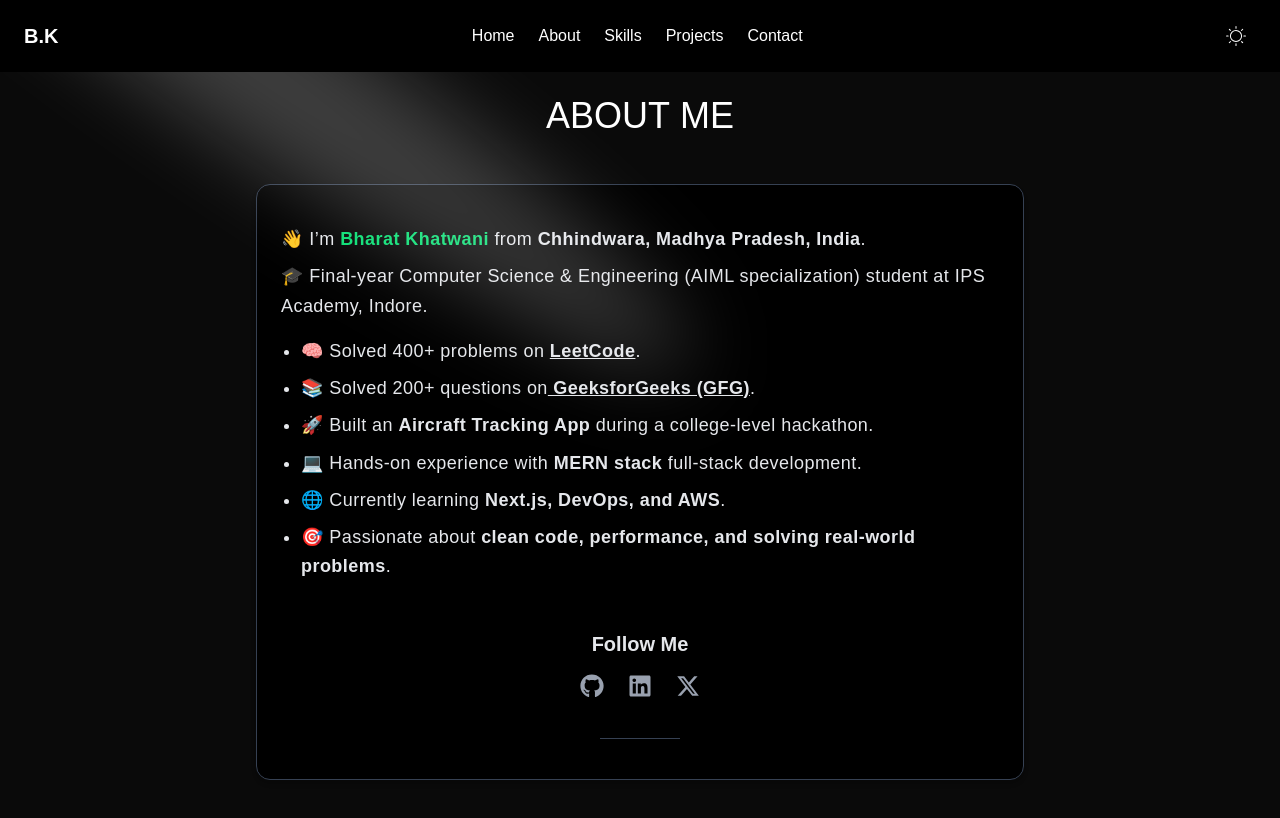
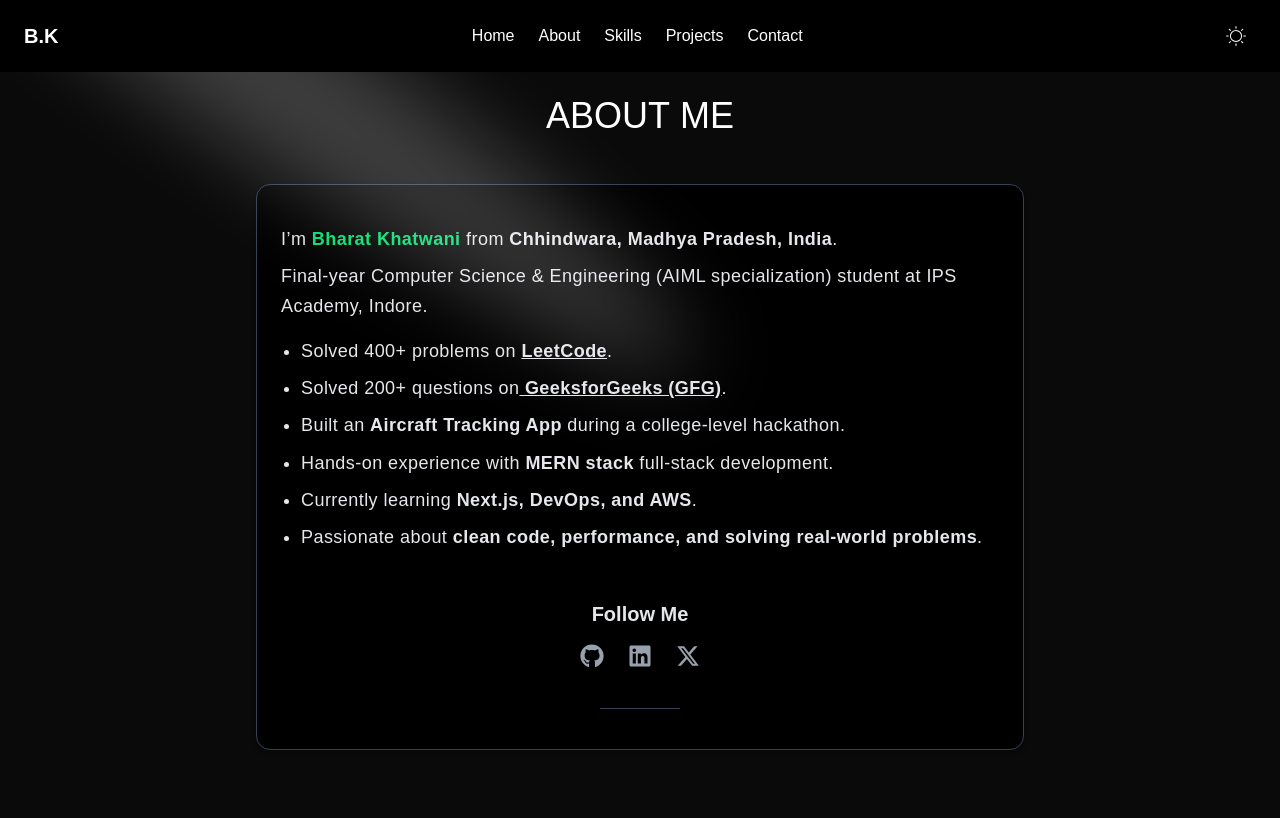
Before and after one commit to BharatKhatwani/NEW-Portfolio, a Next.js app: page /about in a window 1280 px wide. Built offline with nearby package versions, Linux system fonts and the light colour scheme.

Commit message:
'REMOVE ICON'

```diff
--- a/src/app/about/page.tsx
+++ b/src/app/about/page.tsx
@@ -30,16 +30,16 @@ const About = () => {
         }}
       >
         <p className="text-sm sm:text-base md:text-lg leading-relaxed tracking-wide text-left">
-          👋 I’m <span className="text-green-600 dark:text-green-400 font-bold">Bharat Khatwani</span> from <span className="font-semibold">Chhindwara, Madhya Pradesh, India</span>.
-          <span className="block mt-2">🎓 Final-year Computer Science & Engineering (AIML specialization) student at IPS Academy, Indore.</span>
+           I’m <span className="text-green-600 dark:text-green-400 font-bold">Bharat Khatwani</span> from <span className="font-semibold">Chhindwara, Madhya Pradesh, India</span>.
+          <span className="block mt-2"> Final-year Computer Science & Engineering (AIML specialization) student at IPS Academy, Indore.</span>
 
           <ul className="list-disc pl-5 mt-4 space-y-2">
-            <li>🧠 Solved 400+ problems on  <span className="font-semibold"><a href="https://leetcode.com/u/bharatkhatwani/" className="underline" target="_blank" rel="noopener noreferrer">LeetCode</a></span>.</li>
-            <li>📚 Solved 200+ questions on<span className="font-semibold"><a href="https://www.geeksforgeeks.org/user/bharatkhasczn/" className="underline" target="_blank" rel="noopener noreferrer"> GeeksforGeeks (GFG)</a></span>.</li>
-            <li>🚀 Built an <span className="font-semibold">Aircraft Tracking App</span> during a college-level hackathon.</li>
-            <li>💻 Hands-on experience with <span className="font-semibold">MERN stack</span> full-stack development.</li>
-            <li>🌐 Currently learning <span className="font-semibold">Next.js, DevOps, and AWS</span>.</li>
-            <li>🎯 Passionate about <span className="font-semibold">clean code, performance, and solving real-world problems</span>.</li>
+            <li> Solved 400+ problems on  <span className="font-semibold"><a href="https://leetcode.com/u/bharatkhatwani/" className="underline" target="_blank" rel="noopener noreferrer">LeetCode</a></span>.</li>
+            <li> Solved 200+ questions on<span className="font-semibold"><a href="https://www.geeksforgeeks.org/user/bharatkhasczn/" className="underline" target="_blank" rel="noopener noreferrer"> GeeksforGeeks (GFG)</a></span>.</li>
+            <li> Built an <span className="font-semibold">Aircraft Tracking App</span> during a college-level hackathon.</li>
+            <li> Hands-on experience with <span className="font-semibold">MERN stack</span> full-stack development.</li>
+            <li> Currently learning <span className="font-semibold">Next.js, DevOps, and AWS</span>.</li>
+            <li> Passionate about <span className="font-semibold">clean code, performance, and solving real-world problems</span>.</li>
           </ul>
         </p>
 
```
Also changed, not shown: src/components/Experience.tsx (added).
